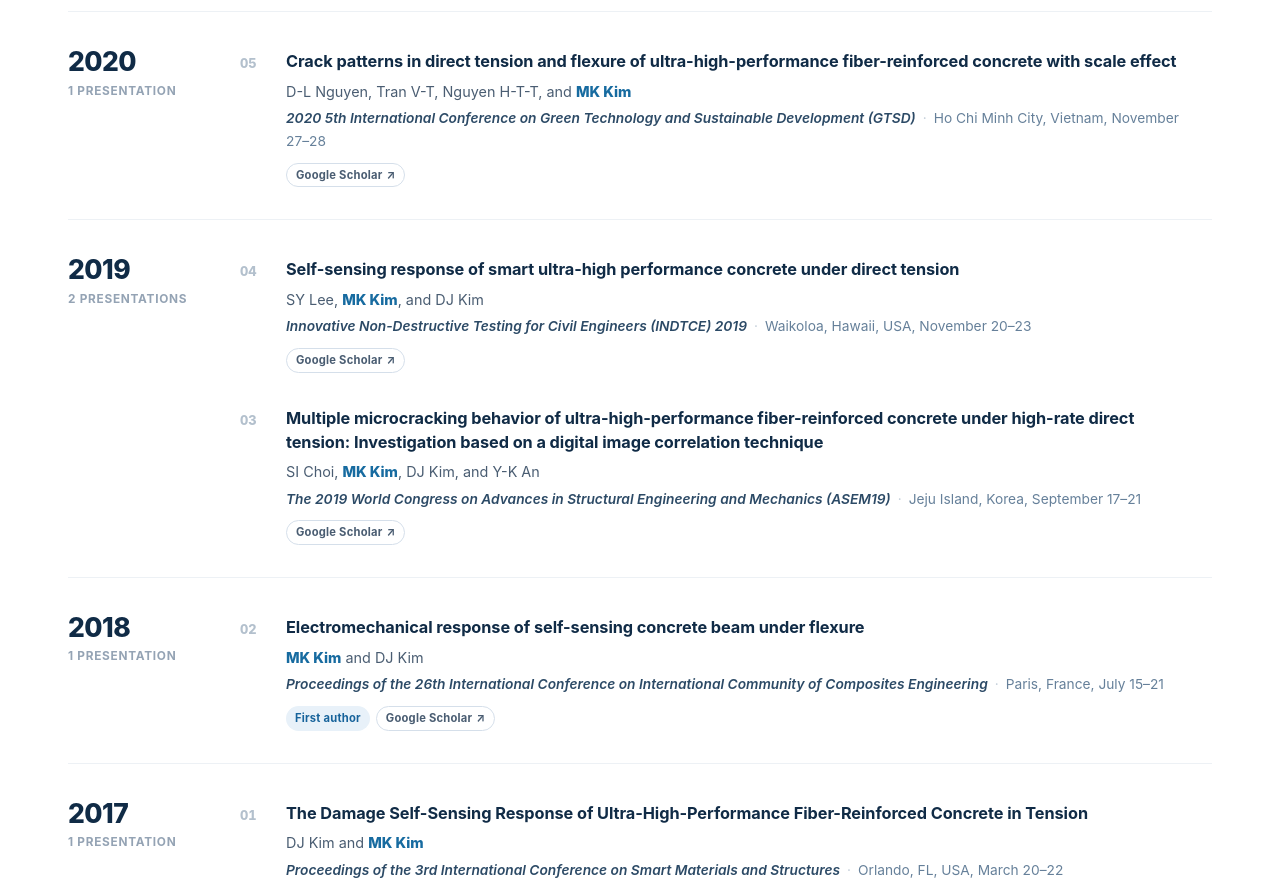
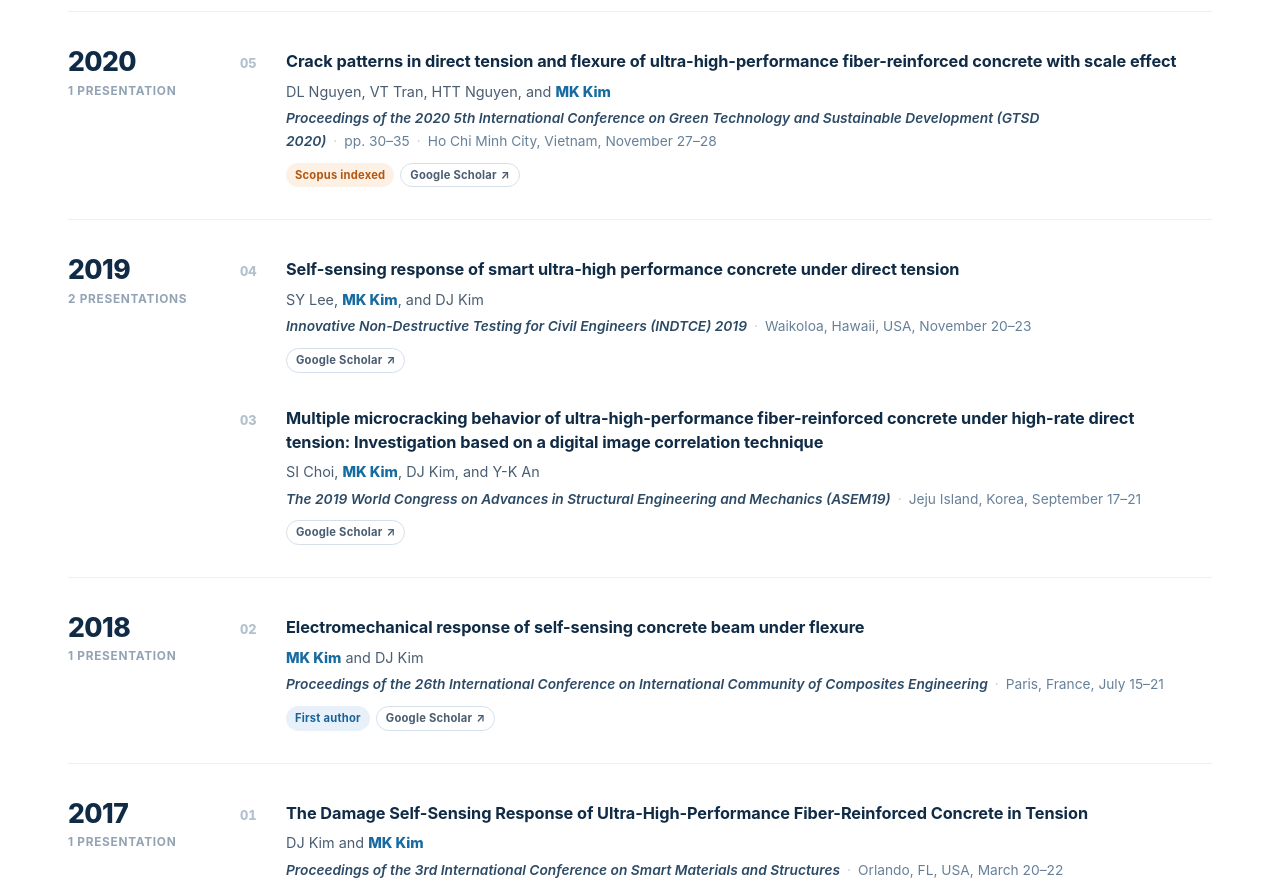
Before and after one commit to sms-laboratory/sms-laboratory.github.io, a plain HTML site: page publications.html in a window 1280 px wide. Shown: the part 9685-10566 px from the top of the page. Drawn offline with Linux system fonts and the light colour scheme.

Commit message:
Mark GTSD 2020 paper as Scopus indexed
Co-Authored-By: Claude Opus 5.5 <noreply@anthropic.com>
Claude-Session: https://claude.ai/code/session_01KxWRM8uRCEetmZxq2TgqD5

```diff
--- a/publications.html
+++ b/publications.html
@@ -63,6 +63,7 @@
     }
     .sub-page .paper-title-ko { margin:-3px 0 8px; color:#5F7993; font-size:.9rem; font-weight:500; line-height:1.55; }
     .sub-page .paper-venue .venue-ko { color:#7B8794; font-size:.82rem; }
+    .sub-page .tag-scopus { background:#FDF1E6; color:#B4570F; }
   </style>
   <script src="nav.js" defer></script>
 </head>
@@ -684,9 +685,9 @@
             <span class="paper-no">05</span>
             <div class="paper-body">
               <h4 class="paper-title">Crack patterns in direct tension and flexure of ultra-high-performance fiber-reinforced concrete with scale effect</h4>
-              <p class="paper-authors">D-L Nguyen, Tran V-T, Nguyen H-T-T, and <strong class="me">MK Kim</strong></p>
-              <p class="paper-venue"><em>2020 5th International Conference on Green Technology and Sustainable Development (GTSD)</em><span class="dot">·</span>Ho Chi Minh City, Vietnam, November 27–28</p>
-              <div class="paper-tags"><a class="tag tag-link" href="https://scholar.google.com/scholar?q=%22Crack+patterns+in+direct+tension+and+flexure+of+ultra-high-performance+fiber-reinforced+concrete+with+scale+effect%22" target="_blank" rel="noopener">Google Scholar <span aria-hidden="true">&#8599;</span></a></div>
+              <p class="paper-authors">DL Nguyen, VT Tran, HTT Nguyen, and <strong class="me">MK Kim</strong></p>
+              <p class="paper-venue"><em>Proceedings of the 2020 5th International Conference on Green Technology and Sustainable Development (GTSD 2020)</em><span class="dot">·</span><span style="white-space:nowrap">pp. 30–35</span><span class="dot">·</span>Ho Chi Minh City, Vietnam, November 27–28</p>
+              <div class="paper-tags"><span class="tag tag-scopus">Scopus indexed</span><a class="tag tag-link" href="https://scholar.google.com/scholar?q=%22Crack+patterns+in+direct+tension+and+flexure+of+ultra-high-performance+fiber-reinforced+concrete+with+scale+effect%22" target="_blank" rel="noopener">Google Scholar <span aria-hidden="true">&#8599;</span></a></div>
             </div>
           </article>
           </div>
```
